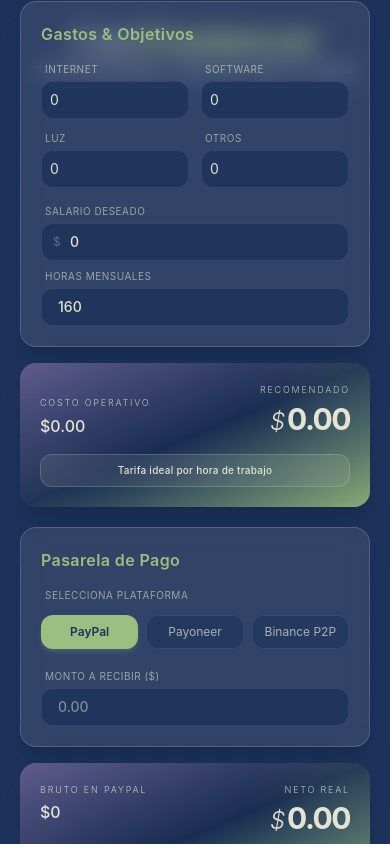
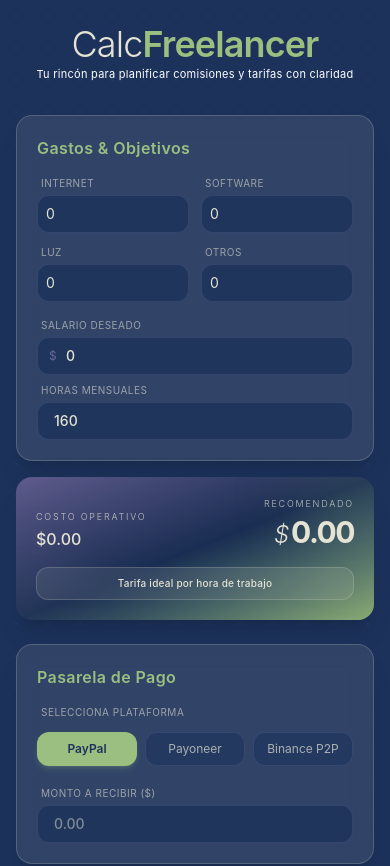
Before and after one commit to Ale-Pantoja/FreelancerCal, a React (Vite) app: page / in a window 390 px wide. Shown: the top 866 px of the page. Before the commit the page ends 844 px from the top, so only its background shows below. Built offline with nearby package versions, Linux system fonts and the light colour scheme.

Commit message:
Refactor App and index.css for improved layout and overflow handling

```diff
--- a/src/App.tsx
+++ b/src/App.tsx
@@ -3,29 +3,28 @@ import { CalculatorFreelancer } from "./components/calculatorFreelancer/Calculat
 
 function App() {
   return (
-    <div className="h-screen w-screen overflow-hidden bg-[#1C325B] p-1 font-sans selection:bg-[#9ABF80] selection:text-[#1C325B]">
-      <div className="h-full w-full flex flex-col">
-        <header className="shrink-0 text-center pt-4 pb-2">
+    <div className="min-h-screen w-screen overflow-x-hidden overflow-y-auto lg:overflow-hidden bg-[#1C325B] p-4 md:p-6 font-sans selection:bg-[#9ABF80] selection:text-[#1C325B]">
+      <div className="min-h-full lg:h-full w-full flex flex-col justify-between">
+        <header className="shrink-0 text-center pt-2 pb-4">
           <h1 className="text-4xl font-light tracking-tight text-[#E5E3D4] mb-0.5">
             Calc<span className="font-semibold text-[#9ABF80]">Freelancer</span>
           </h1>
-          <p className="text-white text-[11px] mb-3 font-normal tracking-wide">
+          <p className="text-white text-[11px] font-normal tracking-wide">
             Tu rincón para planificar comisiones y tarifas con claridad
           </p>
         </header>
-
-        <main className="flex-1 min-h-0 flex items-center justify-center px-4 py-1">
-          <div className="grid grid-cols-1 lg:grid-cols-2 gap-5 w-full max-w-6xl mx-auto">
-            <div className="h-full">
+        <main className="w-full flex flex-col justify-center py-4 lg:py-0">
+          <div className="grid grid-cols-1 lg:grid-cols-2 gap-6 lg:gap-8 w-full max-w-6xl mx-auto items-start">
+            <div className="w-full">
               <CalculatorFreelancer />
             </div>
-            <div className="h-full">
+            <div className="w-full">
               <CalculatorPayment />
             </div>
           </div>
         </main>
 
-        <footer className="shrink-0 text-center text-[10px] text-[#6A669D]/50 py-2">
+        <footer className="shrink-0 text-center text-[10px] text-[#6A669D]/50 pt-2 pb-2">
           &copy; 2026 Alejandra Pantoja
         </footer>
       </div>
--- a/src/index.css
+++ b/src/index.css
@@ -9,8 +9,9 @@ body {
   background: linear-gradient(135deg, #1c325b 0%, #2a3d6e 100%);
   color: #e5e3d4;
   min-height: 100vh;
-  height: 100vh;
-  overflow: hidden;
+  overflow-x: hidden;
+  overflow-y: auto;
+
   font-family:
     "Inter",
     ui-sans-serif,
@@ -22,6 +23,13 @@ body {
     "Helvetica Neue",
     Arial,
     sans-serif;
+}
+
+@media (min-width: 1024px) {
+  body {
+    height: 100vh;
+    overflow: hidden;
+  }
 }
 
 body::before {
```
